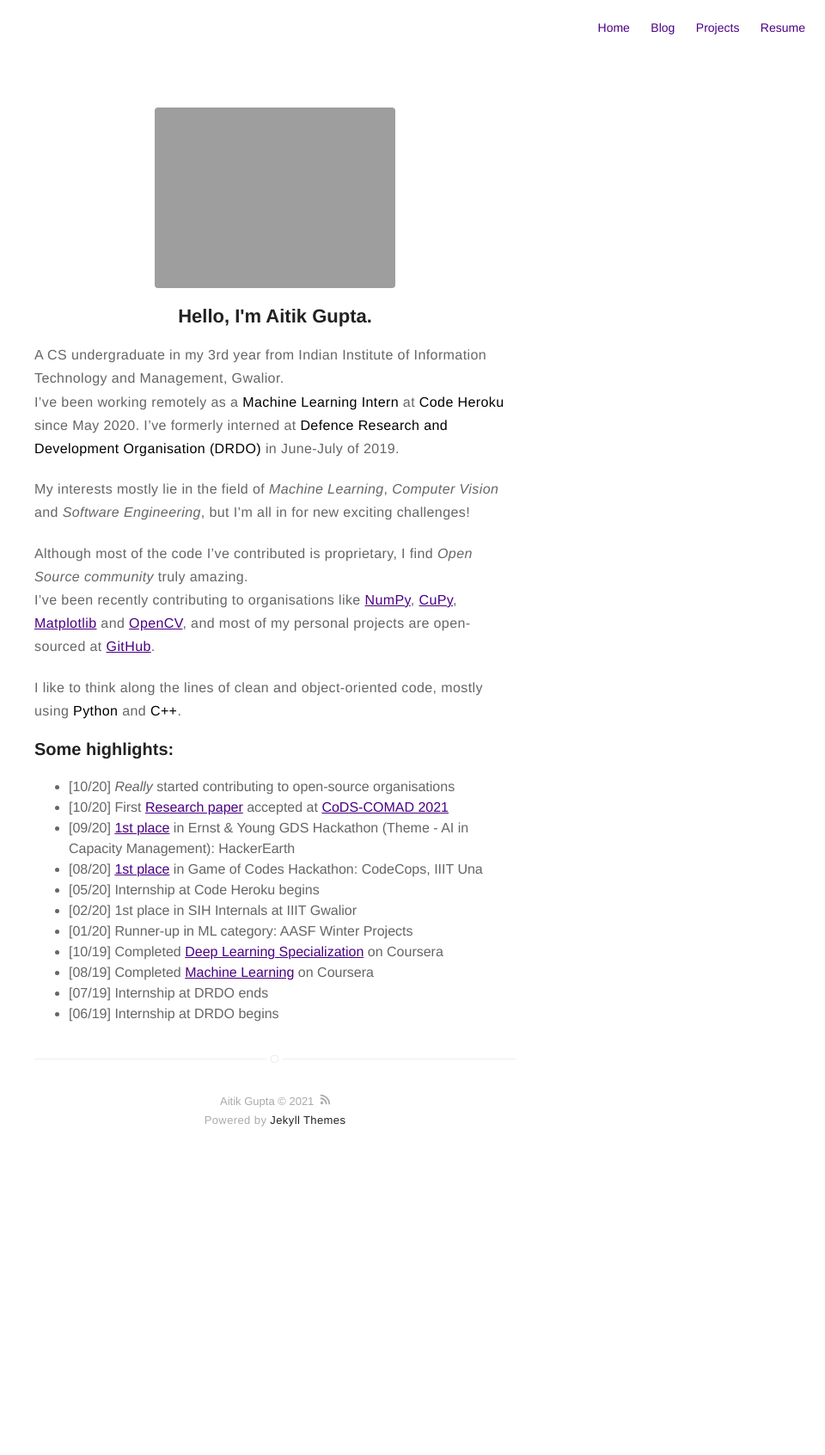
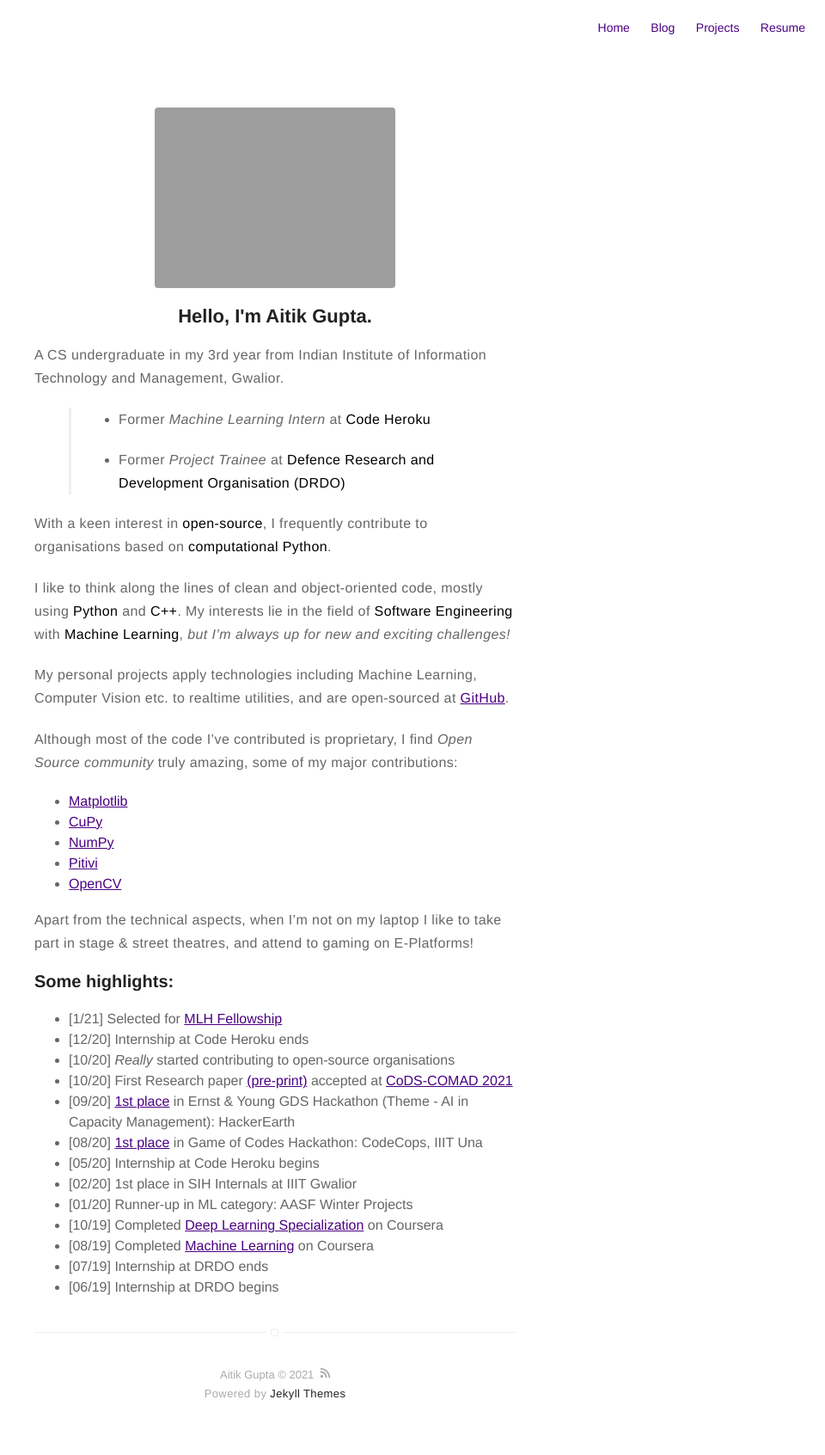
Before and after one commit to AitikGupta/AitikGupta.github.io, a Jekyll site: the page built from about.md, in a window 1280 px wide. Shown: the whole page at 86% size, without its empty margins (320-1280 px from the left). Built offline with Jekyll 4.4.1, drawn with Linux system fonts in a browser that asks for light colours; before the commit the page ends 1374 px from its top, so only the background shows below that.

Commit message:
Update about, add MLH Fellowship

```diff
--- a/about.md
+++ b/about.md
@@ -6,19 +6,31 @@ layout: page
 ![Profile Image]({% if site.external-image %}{{ site.picture }}{% else %}{{ site.url }}/{{ site.picture }}{% endif %})
 
 <h2 align="center"> Hello, I'm Aitik Gupta. </h2>
-A CS undergraduate in my 3rd year from Indian Institute of Information Technology and Management, Gwalior. \
-I've been working remotely as a __Machine Learning Intern__ at __Code Heroku__ since May 2020. I've formerly interned at __Defence Research and Development Organisation (DRDO)__ in June-July of 2019.
+A CS undergraduate in my 3rd year from Indian Institute of Information Technology and Management, Gwalior.
+> * Former _Machine Learning Intern_ at __Code Heroku__
+>
+> * Former _Project Trainee_ at __Defence Research and Development Organisation (DRDO)__
 
-My interests mostly lie in the field of _Machine Learning_, _Computer Vision_ and _Software Engineering_, but I'm all in for new exciting challenges!
+With a keen interest in __open-source__, I frequently contribute to organisations based on __computational Python__.
 
-Although most of the code I've contributed is proprietary, I find _Open Source community_ truly amazing. \
-I've been recently contributing to organisations like [NumPy](https://github.com/numpy/numpy/issues?q=author%3Aaitikgupta+), [CuPy](https://github.com/cupy/cupy/issues?q=author%3Aaitikgupta+), [Matplotlib](https://github.com/matplotlib/matplotlib/issues?q=author%3Aaitikgupta+) and [OpenCV](https://github.com/opencv/opencv/issues?q=author%3Aaitikgupta+), and most of my personal projects are open-sourced at [GitHub](https://github.com/aitikgupta).
+I like to think along the lines of clean and object-oriented code, mostly using __Python__ and __C++__. My interests lie in the field of __Software Engineering__ with __Machine Learning__, _but I'm always up for new and exciting challenges!_
 
-I like to think along the lines of clean and object-oriented code, mostly using __Python__ and __C++__.
+My personal projects apply technologies including Machine Learning, Computer Vision etc. to realtime utilities, and are open-sourced at [GitHub](https://github.com/aitikgupta).
+
+Although most of the code I've contributed is proprietary, I find _Open Source community_ truly amazing, some of my major contributions:
+* [Matplotlib](https://github.com/matplotlib/matplotlib/issues?q=author%3Aaitikgupta+)
+* [CuPy](https://github.com/cupy/cupy/issues?q=author%3Aaitikgupta+)
+* [NumPy](https://github.com/numpy/numpy/issues?q=author%3Aaitikgupta+)
+* [Pitivi](https://gitlab.gnome.org/GNOME/pitivi/-/merge_requests?scope=all&utf8=%E2%9C%93&state=all&author_username=aitikgupta)
+* [OpenCV](https://github.com/opencv/opencv/issues?q=author%3Aaitikgupta+)
+
+Apart from the technical aspects, when I'm not on my laptop I like to take part in stage & street theatres, and attend to gaming on E-Platforms!
 
 ### Some highlights:
+- [1/21] Selected for [MLH Fellowship](https://fellowship.mlh.io/)
+- [12/20] Internship at Code Heroku ends
 - [10/20] _Really_ started contributing to open-source organisations
-- [10/20] First [Research paper](https://arxiv.org/abs/2010.13714){:target="_blank"} accepted at [CoDS-COMAD 2021](https://dl.acm.org/doi/abs/10.1145/3430984.3430986){:target="_blank"}
+- [10/20] First Research paper [(pre-print)](https://arxiv.org/abs/2010.13714){:target="_blank"} accepted at [CoDS-COMAD 2021](https://dl.acm.org/doi/abs/10.1145/3430984.3430986){:target="_blank"}
 - [09/20] [1st place](https://drive.google.com/file/d/1x2IicmDsQx5vfjvHHqpnC8wIQiM_1Cr6/view?usp=sharing){:target="_blank"} in Ernst & Young GDS Hackathon (Theme - AI in Capacity Management): HackerEarth
 - [08/20] [1st place](https://drive.google.com/file/d/10KUeJ0CujXOYBWwN-egqckhmbMJIAjej/view?usp=sharing){:target="_blank"} in Game of Codes Hackathon: CodeCops, IIIT Una
 - [05/20] Internship at Code Heroku begins
```
